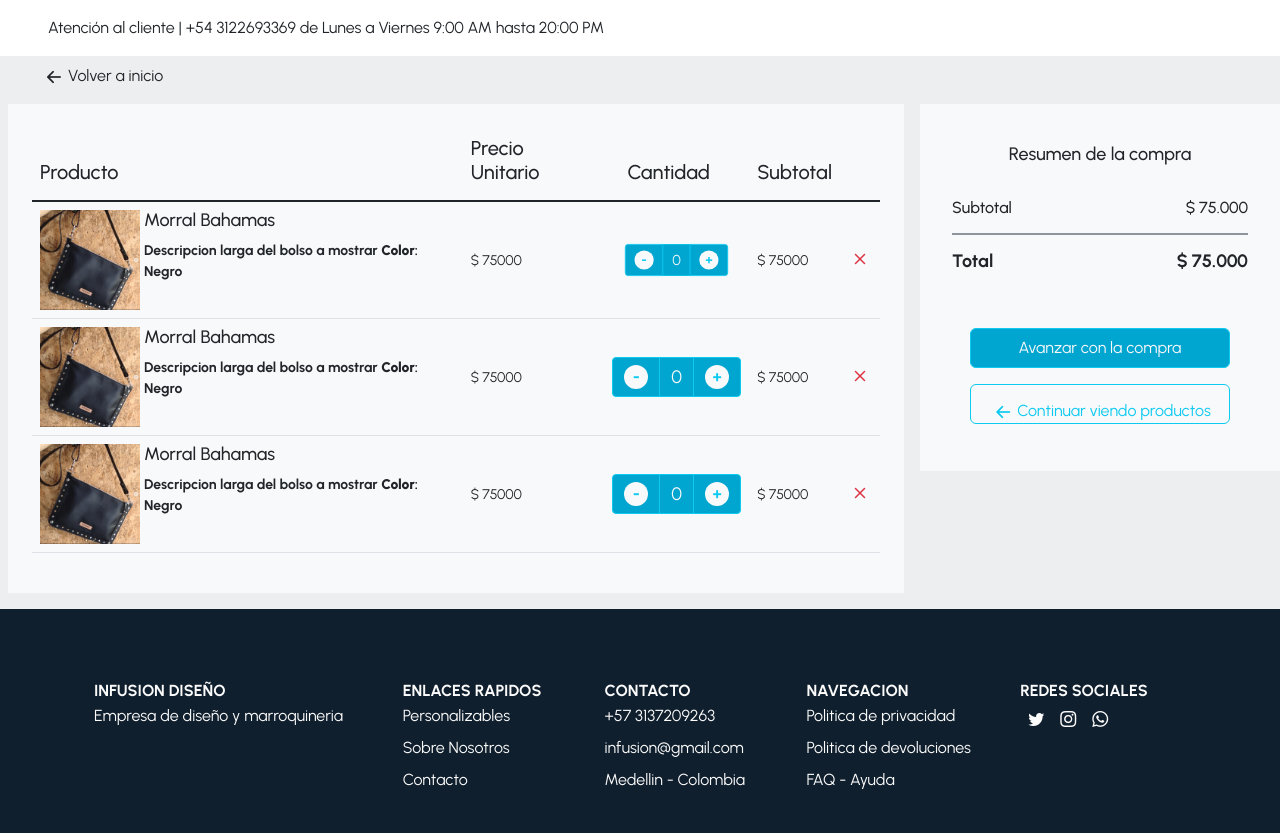
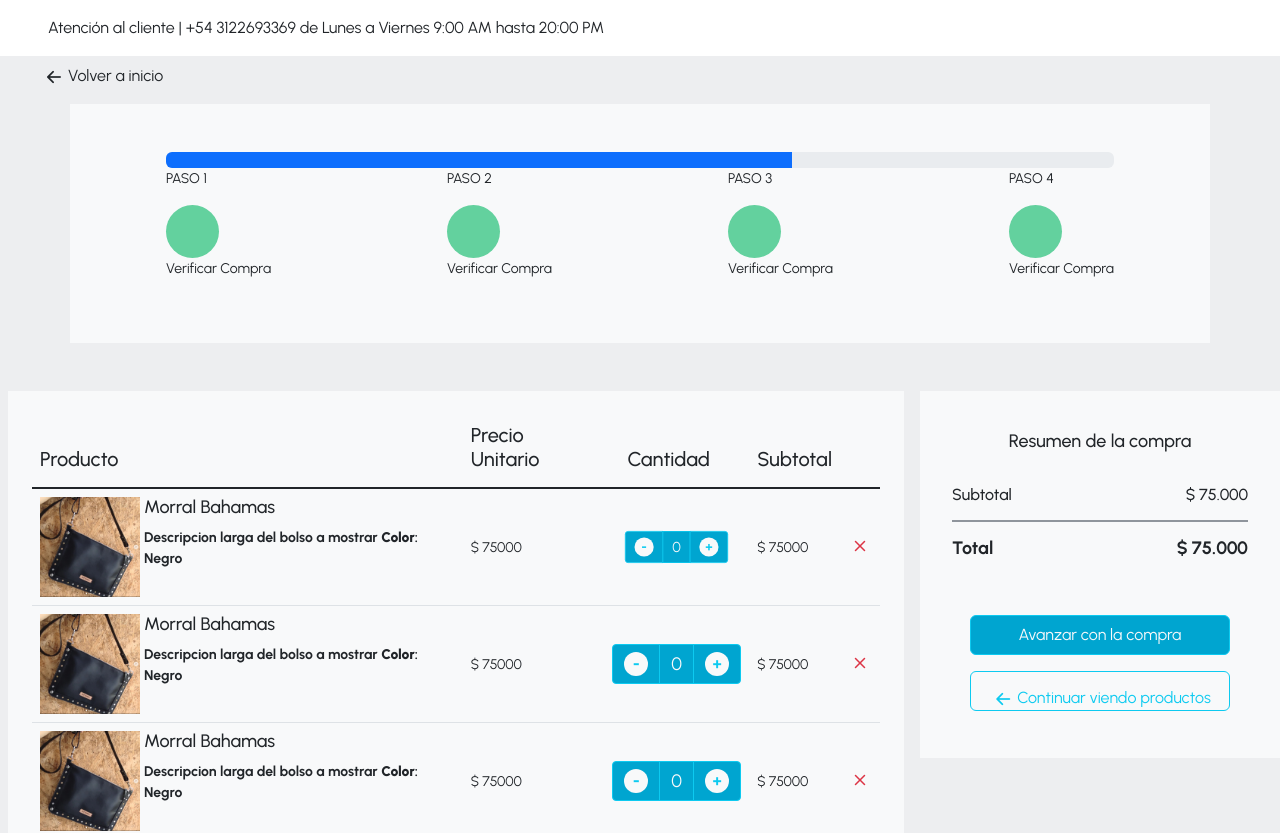
Before and after one commit to No-Country/c8-70-t-react, a Next.js app in the folder frontend/infusion/: page /Checkout in a window 1280 px wide. Shown: the top 833 px of the page. Built offline with nearby package versions, Linux system fonts and the light colour scheme.

Commit message:
add progressBar component

```diff
--- a/frontend/infusion/pages/Checkout.js
+++ b/frontend/infusion/pages/Checkout.js
@@ -6,9 +6,14 @@ import CheckoutFormUser from "../components/CheckoutFormUser";
 import CheckoutList from "../components/CheckoutList";
 import SumProductList from "../components/SumProductList";
 
+import styles from "../styles/ProgressBar.module.css";
+
 export default function Checkout() {
+  // const  [progress , setProgress] = useState(initialState = 0)
+
   return (
     <div>
+      {/* aqui inicia el Header*/}
       <Link
         href="/Productos"
         className="d-flex text-dark bg-none text-decoration-none ms-4 ps-3"
@@ -18,6 +23,78 @@ export default function Checkout() {
       </Link>
 
       {/* aqui inicia el componente steps */}
+      <div
+        className={`${styles.container} container position-relative justify-content-center align-items-center bg-light mb-5 p-5`}
+        // className="container justify-content-center align-items-center bg-light mb-5 p-5"
+      >
+        <div className="">
+          <div className="progress mx-5">
+            <div
+              className="progress-bar"
+              role="progressbar"
+              aria-label="Basic example"
+              style={{ width: "66%" }}
+              aria-valuenow="25"
+              aria-valuemin="0"
+              aria-valuemax="100"
+            ></div>
+            <div></div>
+          </div>
+        </div>
+
+        <div
+          className={`${styles.stepsGroup} d-flex justify-content-between mx-5`}
+          // className="position-absolute d-flex justify-content-between mx-5"
+        >
+          <div>
+            <p>PASO 1 </p>
+            <div className={`${styles.steps}`}></div>
+            <p className="">Verificar Compra</p>
+          </div>
+          <div>
+            <p>PASO 2 </p>
+            <div className={`${styles.steps}`}></div>
+            <p>Verificar Compra</p>
+          </div>
+          <div>
+            <p>PASO 3 </p>
+            <div className={`${styles.steps}`}></div>
+            <p>Verificar Compra</p>
+          </div>
+          <div className="justify-self-end">
+            <p>PASO 4 </p>
+            <div className={`${styles.steps}`}></div>
+            <p>Verificar Compra</p>
+          </div>
+        </div>
+        {/* <div className={`${styles.progresses}`}>
+          <div className={`${styles.steps}`}>
+            <span>
+              <i className="fa fa-check"></i>
+            </span>
+          </div>
+
+          <span className={`${styles.line}`}></span>
+
+          <div className={`${styles.steps}`}>
+            <span>
+              <i className="fa fa-check"></i>
+            </span>
+          </div>
+
+          <span className="line"></span>
+
+          <div className={`${styles.steps}`}>
+            <span className="font-weight-bold">3</span>
+          </div>
+          <span className="line"></span>
+
+          <div className={`${styles.steps}`}>
+            <span className="font-weight-bold">4</span>
+          </div>
+        </div> */}
+      </div>
+
       {/* aqui inicia la lista de productos */}
       <div className="d-flex gap-3 flex-column flex-lg-row">
         <div className="col d-flex flex-column flex-sm-row mb-3 ms-2 ">
@@ -54,8 +131,8 @@ export default function Checkout() {
           </div>
         </div>
       </div>
-          {/* aqui empieza la lista checkeado, se deberia hacer conditional entre <checkedlist> y <>*/}
-          {/* <div className="col d-flex flex-column flex-lg-row mb-3 mx-auto">
+      {/* aqui empieza la lista checkeado, se deberia hacer conditional entre <checkedlist> y <>*/}
+      {/* <div className="col d-flex flex-column flex-lg-row mb-3 mx-auto">
             <div
               className="p-4 bg-light h-75"
               style={{
--- /dev/null
+++ b/frontend/infusion/styles/ProgressBar.module.css
@@ -0,0 +1,31 @@
+.container {
+  font-size: 14px;
+}
+
+.progresses {
+  display: flex;
+  align-items: center;
+}
+
+.line {
+  width: 120px;
+  height: 6px;
+  background: #63d19e;
+}
+
+.steps {
+  display: flex;
+  background-color: #63d19e;
+  color: #fff;
+  font-size: 14px;
+  width: 53px;
+  height: 53px;
+  align-items: center;
+  justify-content: center;
+  border-radius: 50%;
+}
+
+.stepsGroup {
+  bottom: -5px;
+  font-size: 14px;
+}
```
Also changed, not shown: frontend/infusion/components/ProgressCheckout.js (added, +7 -0 lines).
